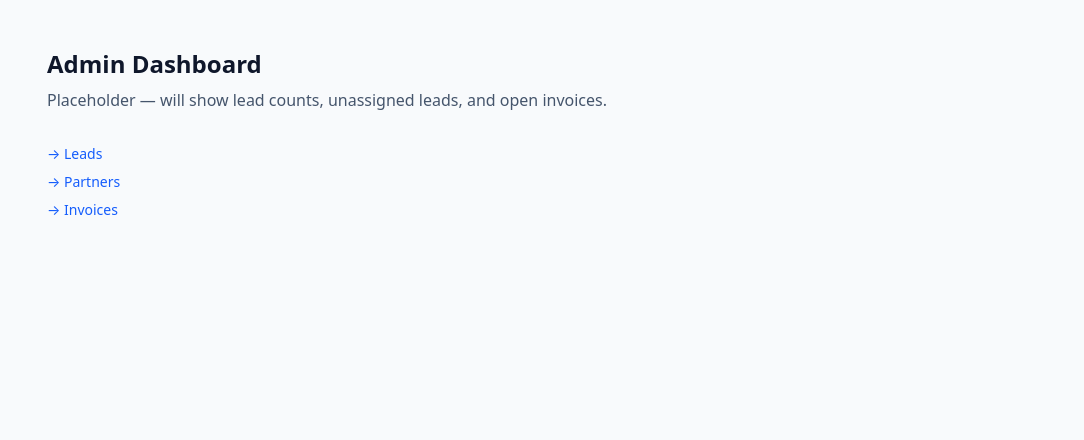
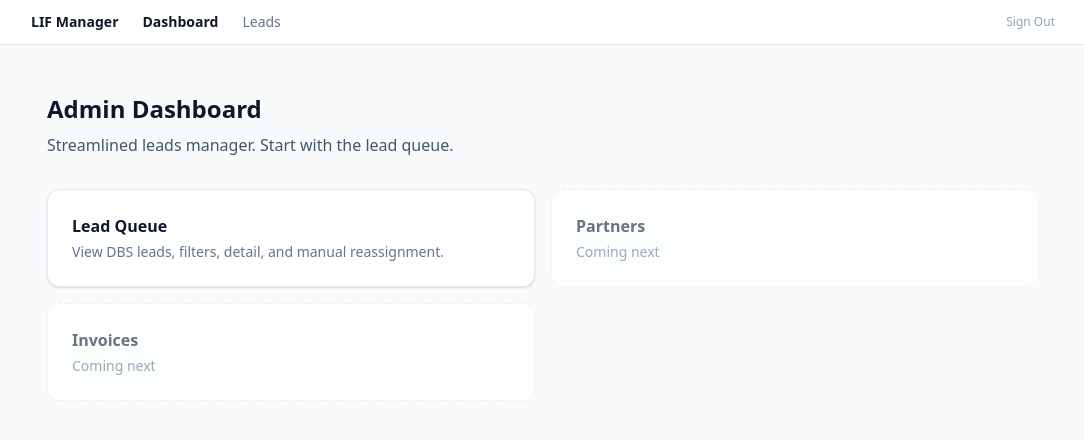
Before and after one commit to robertk-star/lif-manager, a Next.js app: page /admin in a window 1280 px wide. Shown: the top 440 px of the page, without its empty margins (97-1181 px from the left). Built offline with nearby package versions, Linux system fonts and the light colour scheme; no server answers.

Commit message:
Update admin dashboard with nav and links to live leads page

```diff
--- a/app/admin/page.tsx
+++ b/app/admin/page.tsx
@@ -1,27 +1,71 @@
+"use client";
+
+import { useEffect } from "react";
+import { useRouter } from "next/navigation";
+
 export default function AdminDashboardPage() {
+  const router = useRouter();
+
+  useEffect(() => {
+    // Soft check: if leads API returns 401, send to login
+    fetch("/api/admin/leads?limit=1").then((res) => {
+      if (res.status === 401) router.replace("/admin/login");
+    });
+  }, [router]);
+
+  async function handleLogout() {
+    await fetch("/api/admin/logout", { method: "POST" });
+    router.push("/admin/login");
+  }
+
   return (
-    <main className="mx-auto max-w-5xl px-4 py-12">
-      <h1 className="text-2xl font-bold text-slate-900">Admin Dashboard</h1>
-      <p className="mt-2 text-slate-600">
-        Placeholder — will show lead counts, unassigned leads, and open invoices.
-      </p>
-      <ul className="mt-8 space-y-2 text-sm">
-        <li>
-          <a href="/admin/leads" className="text-blue-600 hover:underline">
-            → Leads
+    <div className="min-h-screen bg-slate-50">
+      <nav className="border-b border-slate-200 bg-white px-6 py-3">
+        <div className="mx-auto flex max-w-5xl items-center justify-between">
+          <div className="flex items-center gap-6">
+            <span className="text-sm font-bold text-slate-900">LIF Manager</span>
+            <a href="/admin" className="text-sm font-semibold text-slate-900">
+              Dashboard
+            </a>
+            <a href="/admin/leads" className="text-sm text-slate-500 hover:text-slate-900">
+              Leads
+            </a>
+          </div>
+          <button
+            onClick={handleLogout}
+            className="text-xs text-slate-400 hover:text-slate-600"
+          >
+            Sign Out
+          </button>
+        </div>
+      </nav>
+
+      <main className="mx-auto max-w-5xl px-4 py-12">
+        <h1 className="text-2xl font-bold text-slate-900">Admin Dashboard</h1>
+        <p className="mt-2 text-slate-600">
+          Streamlined leads manager. Start with the lead queue.
+        </p>
+
+        <div className="mt-8 grid gap-4 sm:grid-cols-2">
+          <a
+            href="/admin/leads"
+            className="rounded-xl border border-slate-200 bg-white p-6 shadow-sm transition hover:border-slate-300"
+          >
+            <h2 className="font-semibold text-slate-900">Lead Queue</h2>
+            <p className="mt-1 text-sm text-slate-500">
+              View DBS leads, filters, detail, and manual reassignment.
+            </p>
           </a>
-        </li>
-        <li>
-          <a href="/admin/partners" className="text-blue-600 hover:underline">
-            → Partners
-          </a>
-        </li>
-        <li>
-          <a href="/admin/invoices" className="text-blue-600 hover:underline">
-            → Invoices
-          </a>
-        </li>
-      </ul>
-    </main>
+          <div className="rounded-xl border border-dashed border-slate-200 bg-white p-6 opacity-60">
+            <h2 className="font-semibold text-slate-900">Partners</h2>
+            <p className="mt-1 text-sm text-slate-500">Coming next</p>
+          </div>
+          <div className="rounded-xl border border-dashed border-slate-200 bg-white p-6 opacity-60">
+            <h2 className="font-semibold text-slate-900">Invoices</h2>
+            <p className="mt-1 text-sm text-slate-500">Coming next</p>
+          </div>
+        </div>
+      </main>
+    </div>
   );
 }
```
